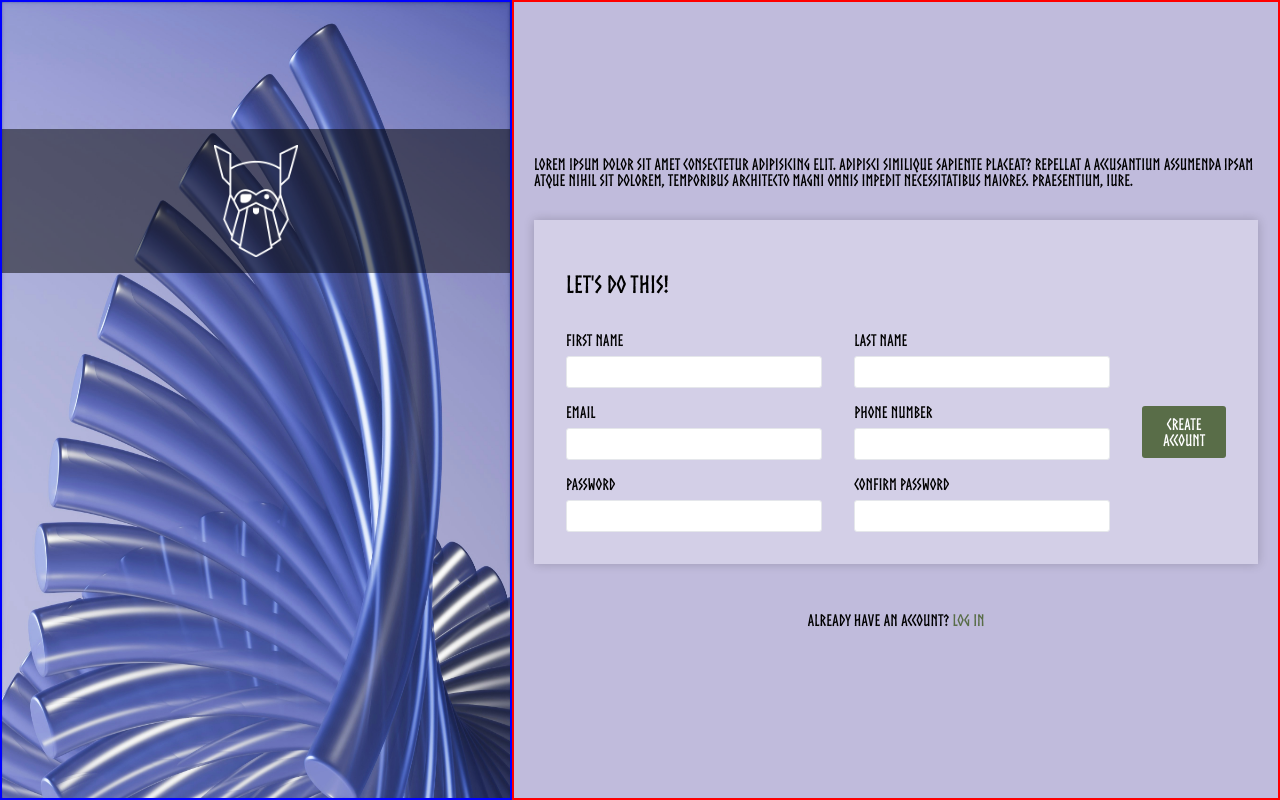
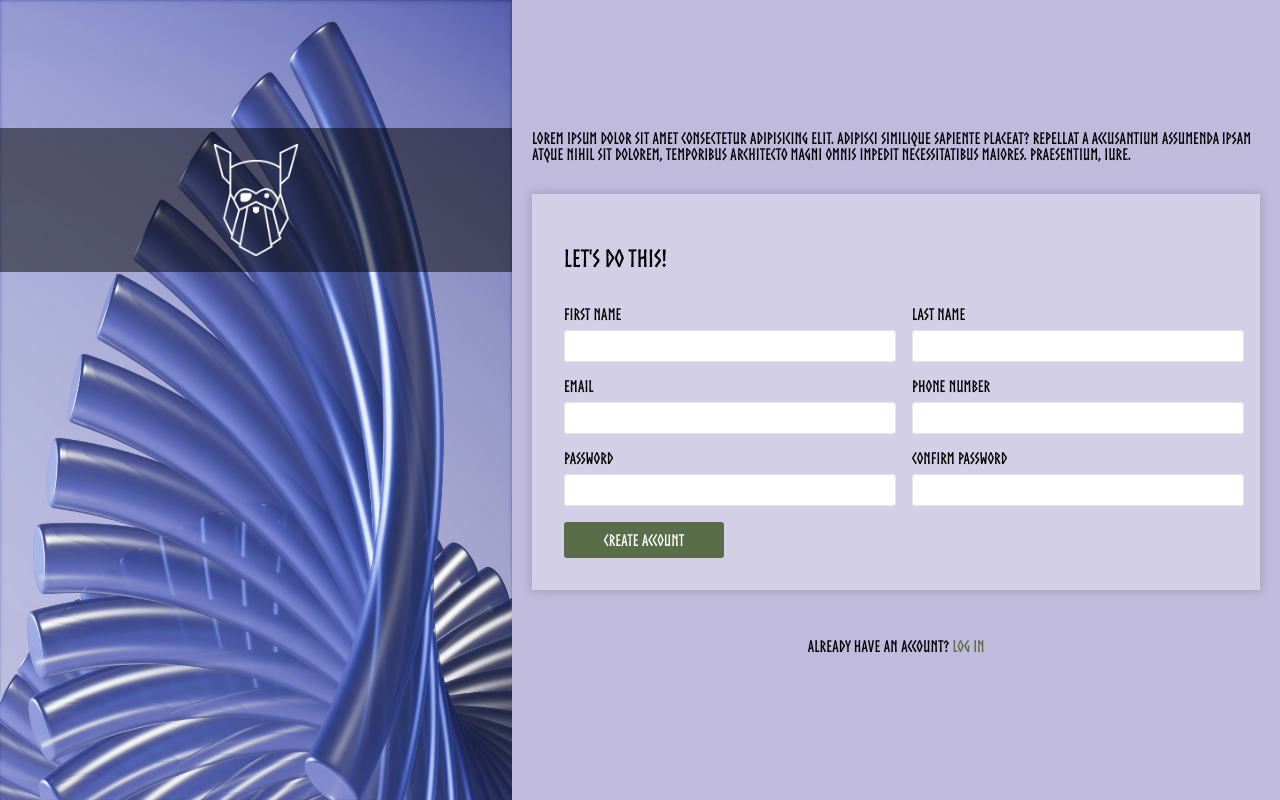
Before and after one commit to SangMunnKim/TOP_Project-Sign-up-Form, a plain HTML site: page index.html in a window 1280 px wide. Drawn offline with Linux system fonts and the light colour scheme.

Commit message:
css changes

```diff
--- a/index.html
+++ b/index.html
@@ -21,29 +21,31 @@
             <div class="form-container">
                 <h2>Let's do this!</h2>
                 <form>
-                    <div class="column" id="1">
+                    <div class="form-row">
                         <div class="form-group">
                             <label for="first-name">First Name</label>
                             <input type="text" id="first-name" name="first-name" required>
                         </div>
                         <div class="form-group">
+                            <label for="last-name">Last Name</label>
+                            <input type="text" id="last-name" name="last-name" required>
+                        </div>
+                    </div>
+                    <div class="form-row">
+                        <div class="form-group">
                             <label for="email">Email</label>
                             <input type="email" id="email" name="email" required>
                         </div>
                         <div class="form-group">
+                            <label for="phone-number">Phone Number</label>
+                            <input type="tel" id="phone-number" name="phone-number">
+                        </div>
+                    </div>
+                    <div class="form-row">
+                        <div class="form-group">
                             <label for="password">Password</label>
                             <input type="password" id="password" name="password" required pattern="(?=.*[a-z])(?=.*[A-Z])(?=.*\d)(?=.*[!@#$%^&*])[A-Za-z\d!@#$%^&*]{8,}">
-                            <small id="password-error" class="error">*Password does not match</small>
-                        </div>
-                    </div>
-                    <div class="column" id="2">
-                        <div class="form-group">
-                            <label for="last-name">Last Name</label>
-                            <input type="text" id="last-name" name="last-name" required>
-                        </div>
-                        <div class="form-group">
-                            <label for="phone-number">Phone Number</label>
-                            <input type="tel" id="phone-number" name="phone-number">
+                            <small class="error" id="password-error">* Invalid password</small>
                         </div>
                         <div class="form-group">
                             <label for="confirm-password">Confirm Password</label>
@@ -54,6 +56,7 @@
                 </form>
             </div>
             <p>Already have an account? <a href="#">Log in</a></p>
+        </div>
     </div>
 </body>
 </html>
--- a/styles.css
+++ b/styles.css
@@ -1,4 +1,3 @@
-
 @font-face {
     font-family: 'Norse-Bold';
     src: url('Norse-Bold.otf') format('opentype');
@@ -32,7 +31,6 @@ div {
     background-image: url('background.jpg'); /* Path to your image */
     background-size: 100% 100%;              /* Scale the image to fit both width and height */
     background-repeat: no-repeat;            /* Prevent the image from repeating */
-    border: 2px solid blue;
 }
 
 .container#image #blankspace{
@@ -59,7 +57,6 @@ div {
     justify-content: center;
     align-items: center;
     width: 100%;
-    border: 2px solid red;
     padding: 20px;
     gap: 2em;
 }
@@ -77,25 +74,22 @@ div {
 
 .form-container form{
     display: flex;
-    flex-direction: row;
-    justify-content: center;
-    align-items: center;
+    flex-direction: column;
     width: 100%;
-    gap: 3em;
+    gap: 1em;
+}
+
+.form-row {
+    display: flex;
+    width: 100%;
+    gap: 2em;
 }
 
 .form-group {
     display: flex;
     flex-direction: column;
     gap: 0.5em;
-
-}
-
-.column{
-    display: flex;
-    flex-direction: column;
-    width: 100%;
-    gap: 1em;
+    flex: 1;
 }
 
 .form-group input {
@@ -105,7 +99,8 @@ div {
     width: 100%;
     padding: 7px;
     font-size: 14px;
-  }
+}
+
 .form-group input:focus {
     background-color: #FFFFFF;
     border: 1px solid #E5E7EB;
@@ -115,7 +110,8 @@ div {
     font-size: 14px;
     outline: none;
     box-shadow: 0 1px 2px 0 rgba(0, 0, 0, 0.626);
-  }
+}
+
 button {
     background-color: #596D48;
     color: white;
@@ -136,12 +132,13 @@ p a {
     text-decoration: none;
 }
 
-#password-error:invalid {
-    display: block;
-}
-
-#password-error {
+.error {
     display: none;
     color: red;
     font-size: 0.8em;
 }
+
+/* Show error message when password is focused and invalid */
+input[type="password"]:focus:invalid ~ .error {
+    display: block;
+}
```
